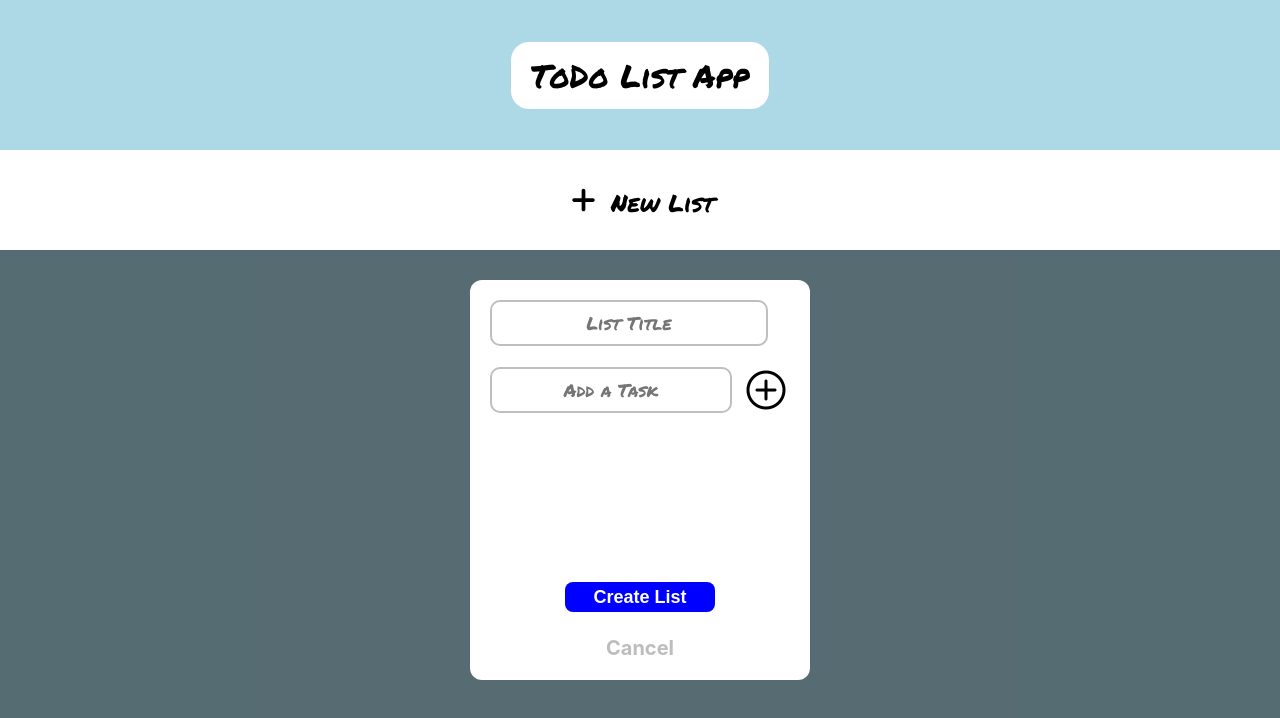
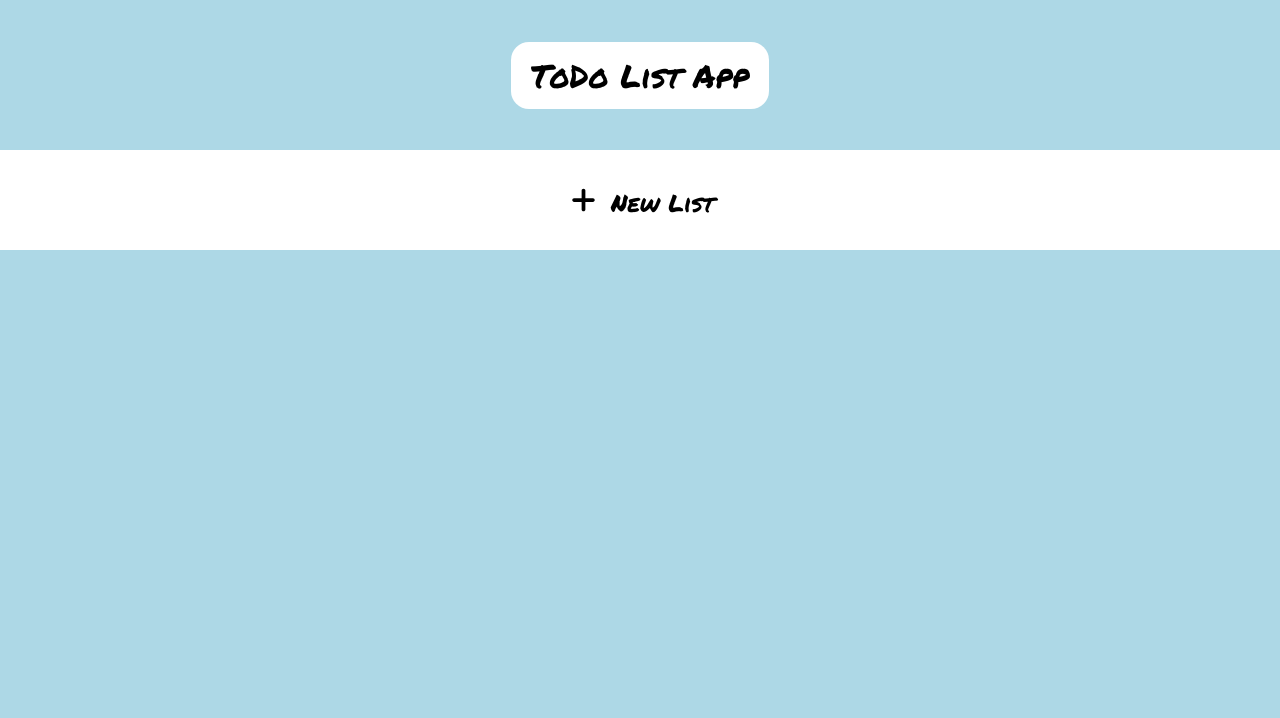
Before and after one commit to bondcab/ToDo-List-React, a React (Create React App) app: page / in a window 1280 px wide. Shown: the top 718 px of the page. Built offline with nearby package versions, Linux system fonts and the light colour scheme.

Commit message:
Update App.js

```diff
--- a/src/App.js
+++ b/src/App.js
@@ -1,20 +1,33 @@
-import { useState } from "react";
+import { useState, useEffect } from "react";
 import Heading from "./Components/Heading";
 import AddNewList from "./Components/AddNewList";
 import ListsContainer from "./Components/ListsContainer";
 
 function App() {
-  const [newList, setNewList] = useState(true);
+  const [newList, setNewList] = useState(false);
   const [toDoLists, setToDoLists] = useState([]);
 
-  const toDoListStorage = JSON.parse(localStorage.getItem("ToDo Lists"));
-  console.log(toDoListStorage);
+  // const toDoListStorage = JSON.parse(localStorage.getItem("ToDo Lists"));
+  // console.log(toDoListStorage);
+  // console.log("ToDo Lists: ", toDoLists);
+
+  // useEffect(() => {
+  //   // localStorage.setItem("ToDo Lists", JSON.stringify(toDoLists));
+  //   const toDoListStorage = JSON.parse(localStorage.getItem("ToDo Lists"));
+  //   console.log("ToDo List in Storage", toDoListStorage);
+
+  // }, [toDoLists]);
 
   return (
     <div className="appContainer">
       <Heading />
       <AddNewList setNewList={setNewList} toDoLists={toDoLists} />
-      <ListsContainer newList={newList} setNewList={setNewList} />
+      <ListsContainer
+        newList={newList}
+        setNewList={setNewList}
+        setToDoLists={setToDoLists}
+        toDoLists={toDoLists}
+      />
     </div>
   );
 }
```
